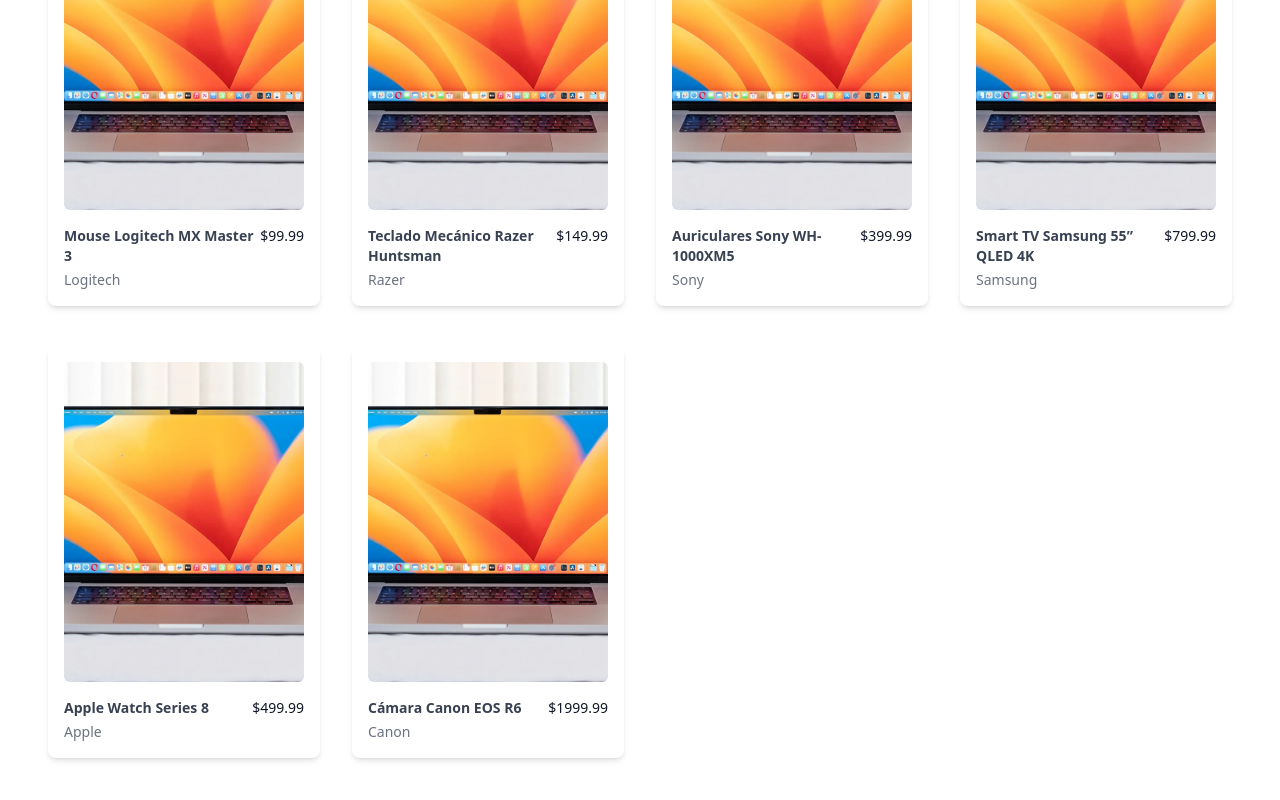
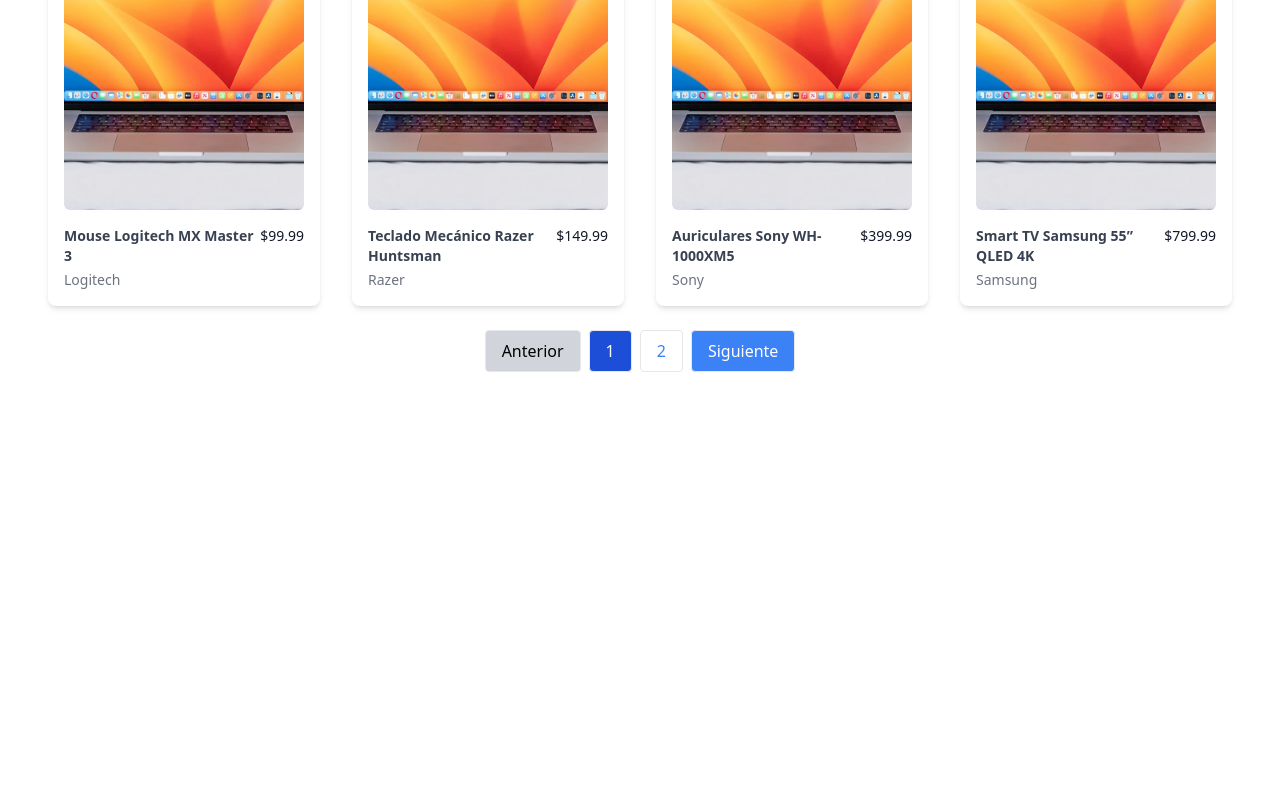
Before and after one commit to fperez15/app-products, a Next.js app: page / in a window 1280 px wide. Shown: the part 914-1714 px from the top of the page. After the commit the page ends 1414 px from the top, so only its background shows below. Built offline with nearby package versions, Linux system fonts and the light colour scheme; data requests are answered from the project's data file; a web font is replaced by a local one.

Commit message:
feat: se agrega la paginacion en ProductList

```diff
--- /dev/null
+++ b/src/components/Pagination.tsx
@@ -0,0 +1,38 @@
+"use client";
+
+import { usePagination } from "@/types/usePagination";
+
+
+export default function Pagination() {
+  const { currentPage, totalPages, handlePageChange } = usePagination();
+
+  return (
+    <div className="flex justify-center mt-6">
+      <button
+        onClick={() => handlePageChange(currentPage - 1)}
+        disabled={currentPage === 1}
+        className={`px-4 py-2 mx-1 border rounded ${currentPage === 1 ? "bg-gray-300 cursor-not-allowed" : "bg-blue-500 text-white"}`}
+      >
+        Anterior
+      </button>
+
+      {Array.from({ length: totalPages }, (_, index) => index + 1).map((page) => (
+        <button
+          key={page}
+          onClick={() => handlePageChange(page)}
+          className={`px-4 py-2 mx-1 border rounded ${currentPage === page ? "bg-blue-700 text-white" : "bg-white text-blue-500"}`}
+        >
+          {page}
+        </button>
+      ))}
+
+      <button
+        onClick={() => handlePageChange(currentPage + 1)}
+        disabled={currentPage === totalPages}
+        className={`px-4 py-2 mx-1 border rounded ${currentPage === totalPages ? "bg-gray-300 cursor-not-allowed" : "bg-blue-500 text-white"}`}
+      >
+        Siguiente
+      </button>
+    </div>
+  );
+}
--- /dev/null
+++ b/src/components/PaginetedProductList.tsx
@@ -0,0 +1,20 @@
+"use client";
+
+import { usePagination } from "@/types/usePagination";
+import ProductCard from "./ProductCard";
+
+export default function PaginatedProductList() {
+  const { paginatedProducts } = usePagination();
+
+  return paginatedProducts.length > 0 ? (
+    <div className="mt-6 grid grid-cols-1 gap-x-6 gap-y-10 sm:grid-cols-2 lg:grid-cols-4 xl:gap-x-8">
+      {paginatedProducts.map((product) => (
+        <ProductCard key={product.sku} product={product} />
+      ))}
+    </div>
+  ) : (
+    <p className="text-center text-gray-500 py-10">
+      No se encontraron productos.
+    </p>
+  );
+}
--- a/src/components/ProductList.tsx
+++ b/src/components/ProductList.tsx
@@ -1,24 +1,14 @@
 "use client";
 
-import ProductCard from "./ProductCard";
-import { useProductContext } from "@/context/ProductContext";
 import SearchBar from "./SearchBar";
 import FilterBar from "./FilterBar";
-import { useState, useEffect } from "react";
+import { PaginationProvider } from "@/context/PaginationContext";
+import PaginatedProductList from "./PaginetedProductList";
+import Pagination from "./Pagination";
 
 export default function ProductList() {
-  const { products } = useProductContext();
-  const [showNoResults, setShowNoResults] = useState(false);
-
-  useEffect(() => {
-    if (products.length === 0) {
-      setShowNoResults(true);
-    } else {
-      setShowNoResults(false);
-    }
-  }, [products]);
-
   return (
+    <PaginationProvider>
       <div className="bg-white">
         <div className="mx-auto max-w-2xl px-4 py-16 sm:px-6 sm:py-24 lg:max-w-7xl lg:px-8">
           <h2 className="text-2xl font-bold tracking-tight text-gray-900">
@@ -28,18 +18,11 @@
           <SearchBar />
           <FilterBar />
 
-        {showNoResults ? (
-          <div className="text-center text-gray-500 py-10">
-            No se encontraron productos con esos filtros.
-          </div>
-        ) : (
-          <div className="mt-6 grid grid-cols-1 gap-x-6 gap-y-10 sm:grid-cols-2 lg:grid-cols-4 xl:gap-x-8">
-            {products.map((product) => (
-              <ProductCard key={product.sku} product={product} />
-            ))}
-          </div>
-        )}
+          <PaginatedProductList />
+
+          <Pagination />
         </div>
       </div>
+    </PaginationProvider>
   );
 }
--- /dev/null
+++ b/src/context/PaginationContext.tsx
@@ -0,0 +1,39 @@
+"use client";
+
+import { createContext, useState, ReactNode } from "react";
+import { useProductContext } from "@/context/ProductContext";
+import { Product } from "@/types/product";
+
+const PRODUCTS_PER_PAGE = 8;
+
+export interface PaginationContextType {
+  currentPage: number;
+  totalPages: number;
+  paginatedProducts: Product[];
+  handlePageChange: (page: number) => void;
+}
+
+export const PaginationContext = createContext<PaginationContextType | undefined>(undefined);
+
+export function PaginationProvider({ children }: { children: ReactNode }) {
+  const { products } = useProductContext();
+  const [currentPage, setCurrentPage] = useState(1);
+
+  const totalPages = Math.ceil(products.length / PRODUCTS_PER_PAGE);
+
+  const startIndex = (currentPage - 1) * PRODUCTS_PER_PAGE;
+  const endIndex = startIndex + PRODUCTS_PER_PAGE;
+  const paginatedProducts = products.slice(startIndex, endIndex);
+
+  const handlePageChange = (page: number) => {
+    if (page >= 1 && page <= totalPages) {
+      setCurrentPage(page);
+    }
+  };
+
+  return (
+    <PaginationContext.Provider value={{ currentPage, totalPages, paginatedProducts, handlePageChange }}>
+      {children}
+    </PaginationContext.Provider>
+  );
+}
--- /dev/null
+++ b/src/types/usePagination.ts
@@ -0,0 +1,13 @@
+"use client";
+
+import { PaginationContext } from "@/context/PaginationContext";
+import { useContext } from "react";
+
+
+export function usePagination() {
+  const context = useContext(PaginationContext);
+  if (!context) {
+    throw new Error("Paginacion no disponible, verifique");
+  }
+  return context;
+}
```
Lines whose indentation alone changed are shown as unchanged.
